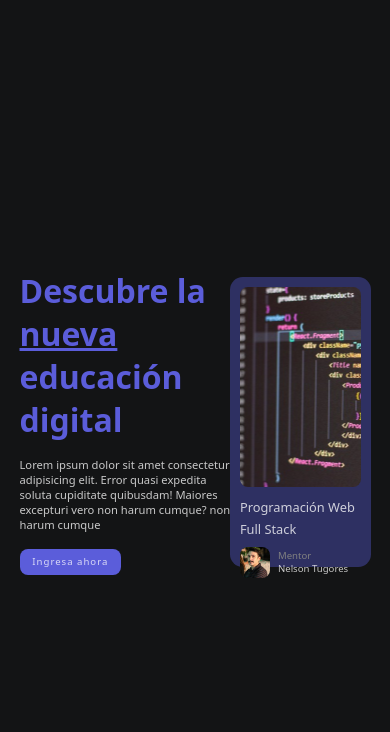
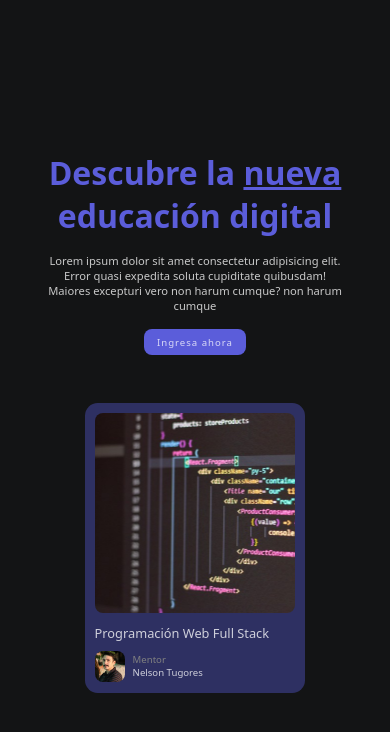
Before and after one commit to CNF1993/practica-media2, a plain HTML site: page index.html in a window 390 px wide. Drawn offline with Linux system fonts and the light colour scheme.

Commit message:
change mediaqueries

```diff
--- a/mediaqueries.css
+++ b/mediaqueries.css
@@ -0,0 +1,17 @@
+@media (max-width: 600px) {
+    main {
+        height: auto;
+        min-height: 100vh;
+        min-width: 330px;
+        padding: 1rem 0;
+    }
+
+    .hero {
+        flex-flow: column wrap;
+        gap: 3rem;
+    }
+
+    .hero-text {
+        text-align: center;
+    }
+}
--- a/style.css
+++ b/style.css
@@ -32,7 +32,7 @@ main {
 }
 
 .hero-text, .hero-card {
-    width: 350px;
+    width: 300px;
 }
 
 h1 {
```
